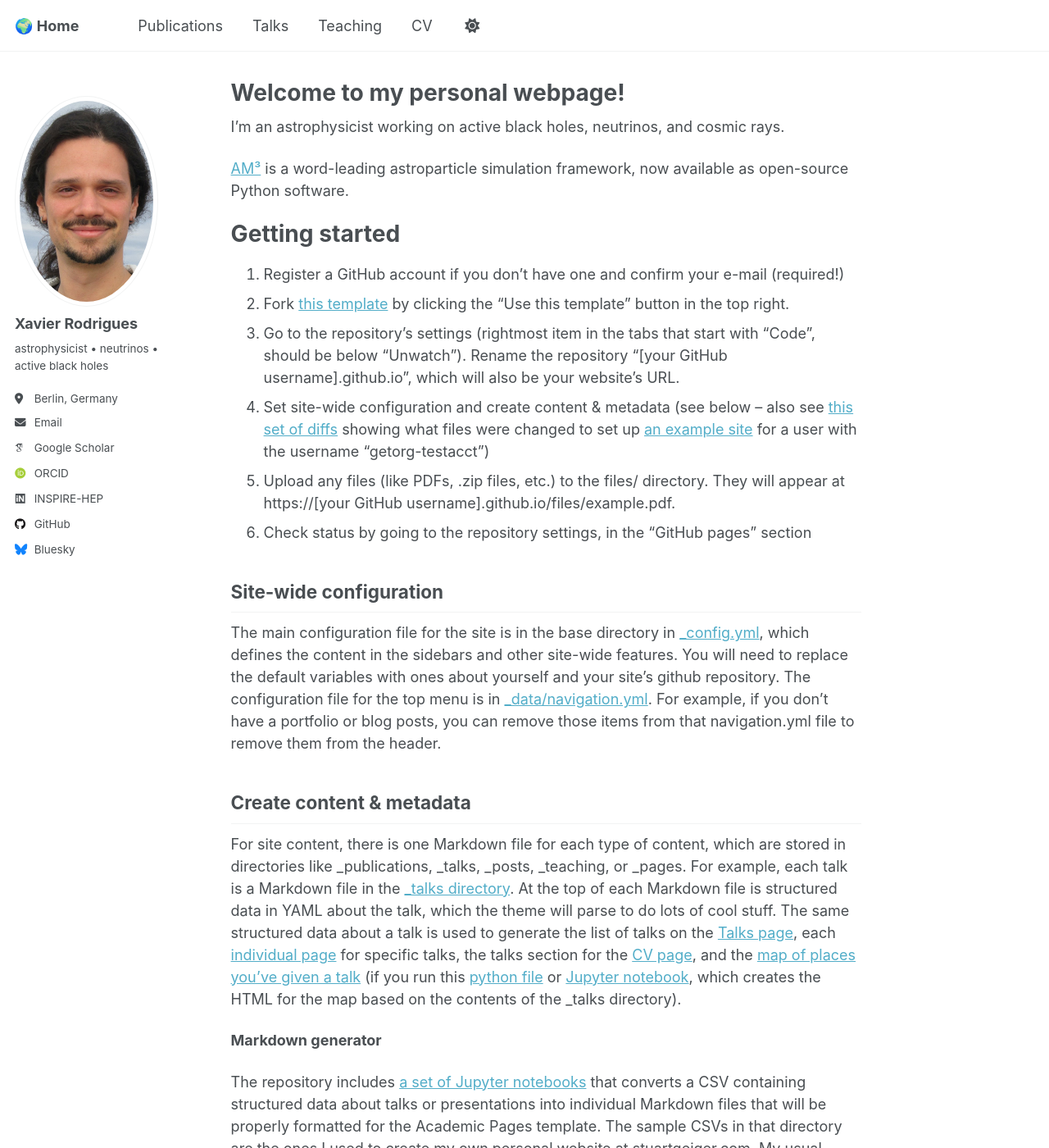
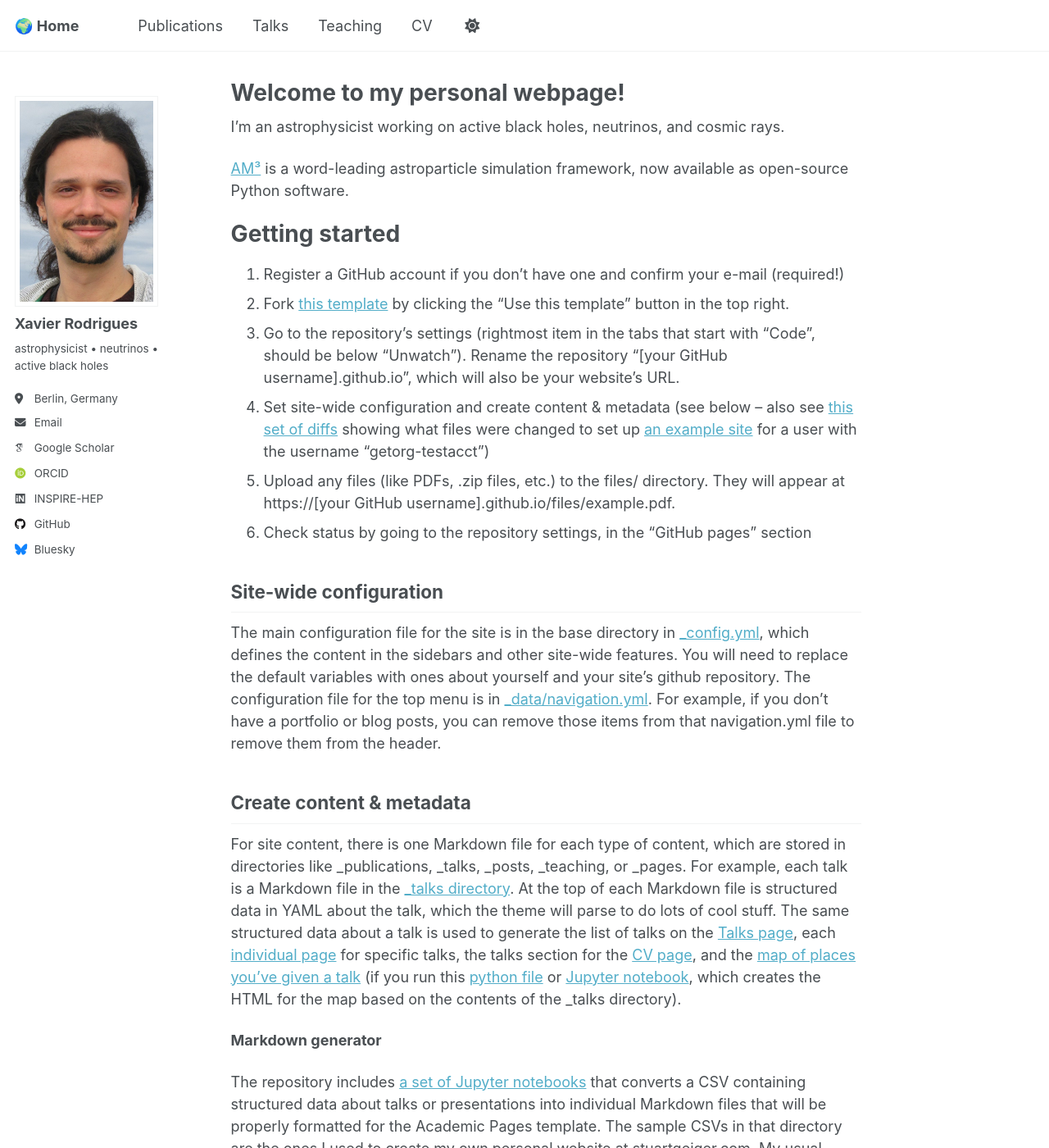
Before and after one commit to xrod/xrod.github.io, a Jekyll site: the page built from _pages/about.md, in a window 1280 px wide and 1400 px high. Shown: the whole window at 82% size. Built offline with Jekyll 4.4.1, drawn with Linux system fonts in a browser that asks for light colours; some web fonts are replaced; a script that is not in the unit is left out.

Commit message:
Update main.scss

```diff
--- a/assets/css/main.scss
+++ b/assets/css/main.scss
@@ -41,3 +41,12 @@
     "vendor/font-awesome/solid",
     "vendor/font-awesome/brands"
 ;
+
+
+/* === Avatar shape override === */
+.author__avatar img {
+  border-radius: 0 !important; /* remove oval */
+  width: 100%;
+  height: auto;
+  object-fit: cover;
+}
```
